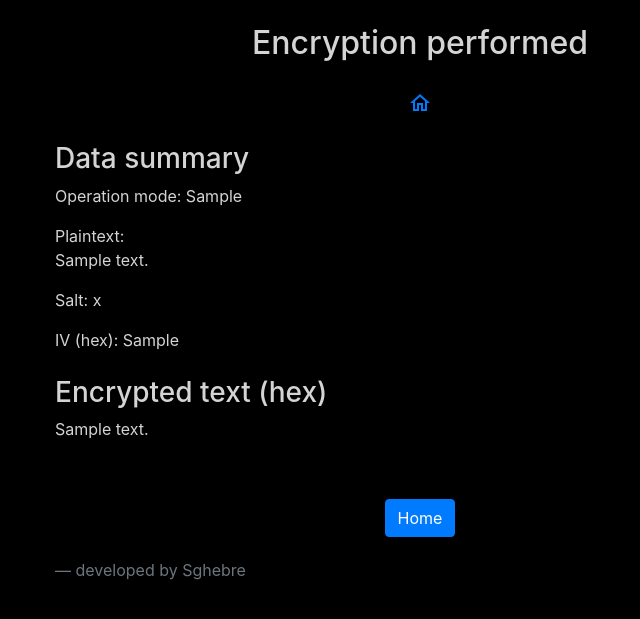
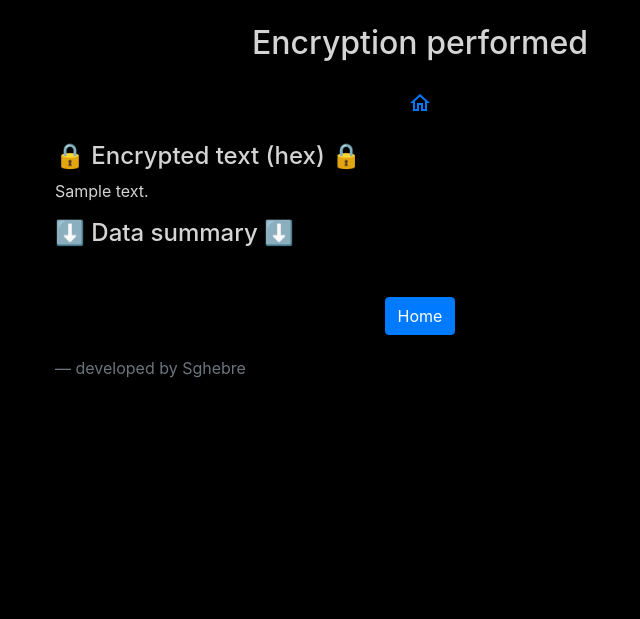
Before and after one commit to sghebrab/GOST_WebService, a Flask app: template templates/encrypt.html in a window 1280 px wide. Shown: the top 619 px of the page, without its empty margins (220-860 px from the left). Run offline with Flask 2, Linux system fonts and the light colour scheme; the template is opened without the code that fills it: most values are stand-ins (such as "Sample title", 1, 10 or a date in 2020); some libraries are stand-ins or nearby versions.

Commit message:
Minor visual changes to encrypt/decrypt pages.

```diff
--- a/templates/encrypt.html
+++ b/templates/encrypt.html
@@ -35,7 +35,12 @@
     </div>
     <div class="row justify-content-center lil-jump-bottom" style="overflow-wrap: break-word">
         <div class="col-11 col-md-8">
-            <h3>Data summary</h3>
+            <div id="result">
+                <h4>🔒 Encrypted text (hex) 🔒</h4>
+                <p>{{ciphertext}}</p>
+            </div>
+            <h4 data-toggle="collapse" href="#dataSummaryBody">⬇️ Data summary ⬇️</h4>
+            <div class="collapse" id="dataSummaryBody">
                 <p>Operation mode: {{op_mode}}</p>
                 <!-- Must leave it like this otherwise the styling rule adds extra whitespaces/newlines -->
                 <div style="white-space: pre-wrap"><p>Plaintext: <br>{{plaintext}}</p></div>
@@ -43,9 +48,6 @@
                 {% if op_mode != "ECB" %}
                 <p>IV (hex): {{iv}}</p>
                 {% endif %}
-            <div id="result" style="margin-top:1.5em">
-                <h3>Encrypted text (hex)</h3>
-                <p>{{ciphertext}}</p>
             </div>
         </div>
     </div>
```
Also changed, not shown: templates/decrypt.html (+10 -8 lines). Lines whose indentation alone changed are shown as unchanged.
